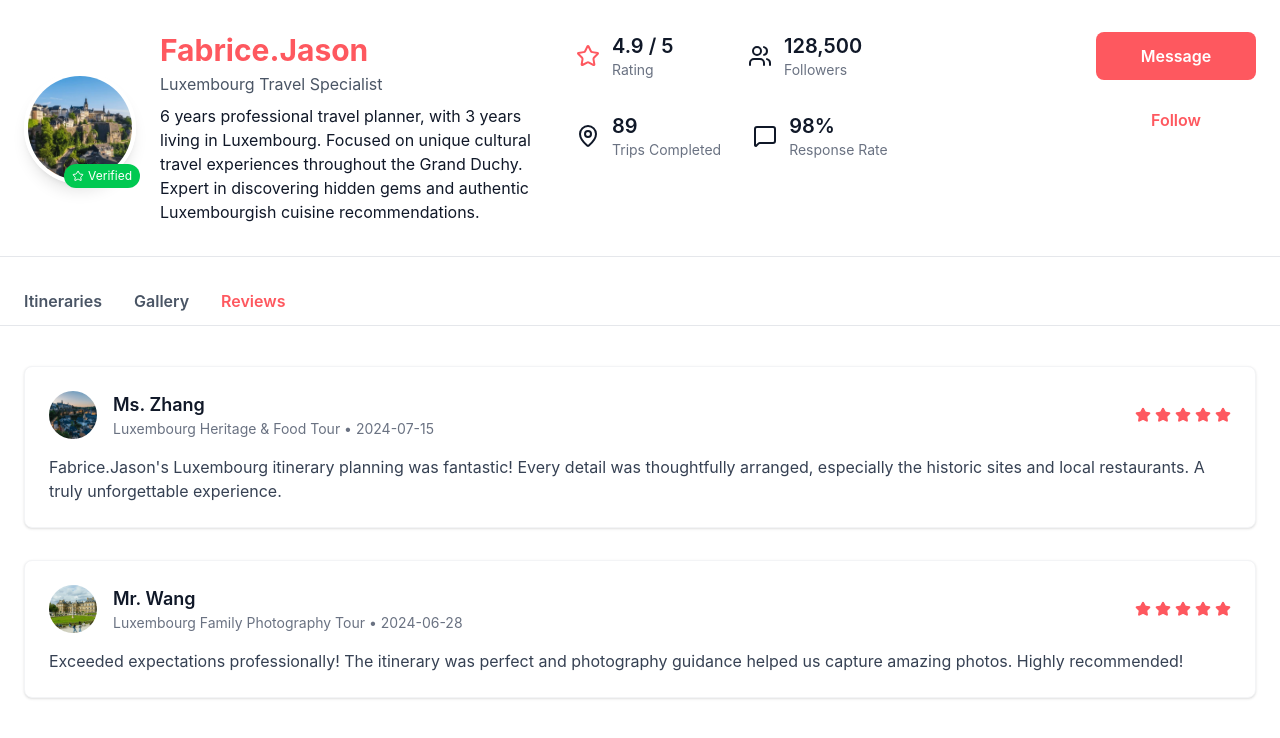
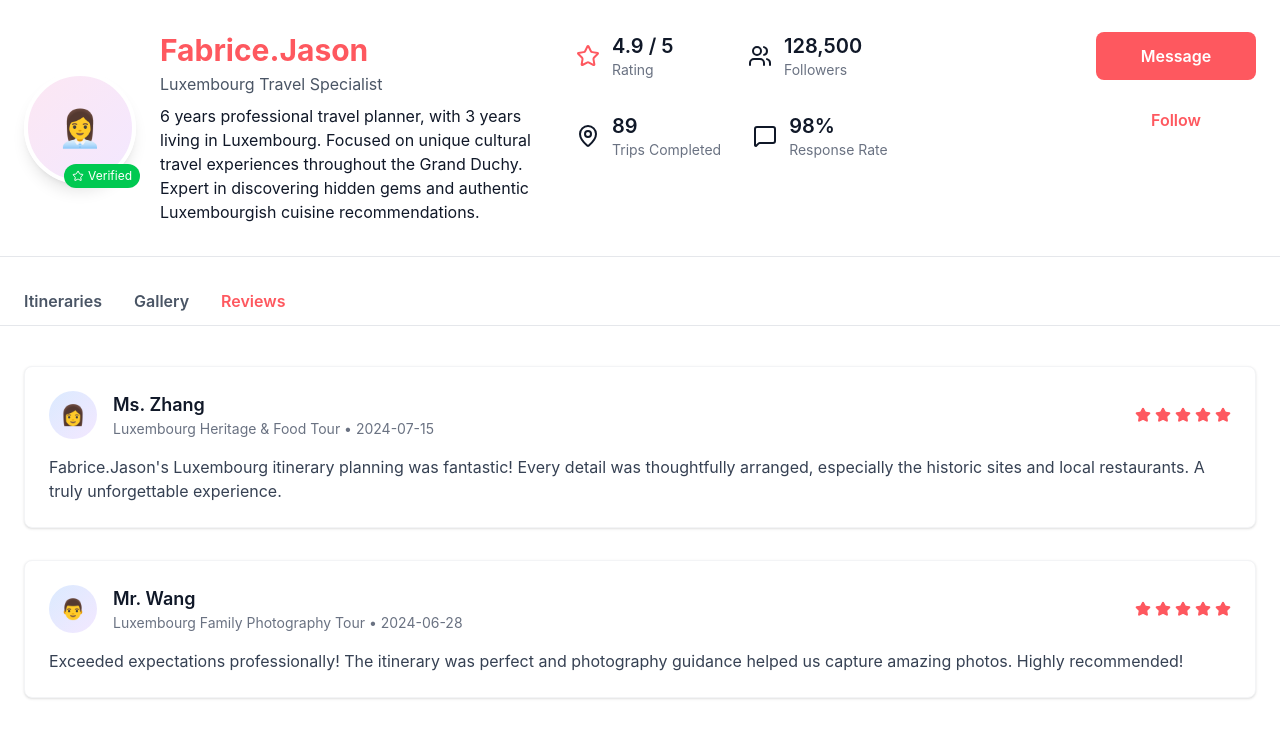
Before and after one commit to Daffodil404/uniloco-app, a Next.js app: page /example_influencer in a window 1280 px wide. Both pictures are taken after a click on the button "Reviews". Shown: the top 738 px of the page. Built offline with nearby package versions, Linux system fonts and the light colour scheme.

Commit message:
feat: avatar optimize

```diff
--- a/src/app/example_influencer/page.tsx
+++ b/src/app/example_influencer/page.tsx
@@ -27,7 +27,7 @@ const themeColor = '#fe585f';
 const influencer = {
   name: 'Fabrice.Jason',
   title: 'Luxembourg Travel Specialist',
-  avatar: '/static/real_pic1.png', // 使用真实图片替换 emoji
+  avatar: '👩‍💼', // 用 emoji 替换头像
   rating: 4.9,
   followers: 128500,
   totalTrips: 89,
@@ -82,7 +82,7 @@ const reviews = [
   {
     id: 1,
     user: 'Ms. Zhang',
-    avatar: '/static/real_pic2.png', // 使用真实图片替换 emoji
+    avatar: '👩', // 女性 emoji
     rating: 5,
     date: '2024-07-15',
     content:
@@ -92,7 +92,7 @@ const reviews = [
   {
     id: 2,
     user: 'Mr. Wang',
-    avatar: '/static/real_pic3.png', // 使用真实图片替换 emoji
+    avatar: '👨', // 男性 emoji
     rating: 5,
     date: '2024-06-28',
     content:
@@ -142,12 +142,8 @@ export default function TravelInfluencerProfile() {
         {/* Left: Avatar + Basic Info */}
         <div className="flex items-center gap-6 flex-shrink-0">
           <div className="relative">
-            <div className="w-28 h-28 rounded-full border-4 border-white shadow-lg overflow-hidden">
-              <img
-                src={influencer.avatar}
-                alt={influencer.name}
-                className="w-full h-full object-cover"
-              />
+            <div className="w-28 h-28 rounded-full border-4 border-white shadow-lg bg-gradient-to-br from-pink-100 to-purple-100 flex items-center justify-center text-4xl">
+              {influencer.avatar}
             </div>
             <div
               className="absolute -bottom-1 -right-1 bg-green-500 text-white text-xs px-2 py-1 rounded-full flex items-center gap-1"
@@ -324,12 +320,8 @@ export default function TravelInfluencerProfile() {
                 className="rounded-lg p-6 shadow-sm hover:shadow-md transition bg-white border border-gray-100"
               >
                 <header className="flex items-center gap-4 mb-4">
-                  <div className="w-12 h-12 rounded-full overflow-hidden">
-                    <img
-                      src={review.avatar}
-                      alt={review.user}
-                      className="w-full h-full object-cover"
-                    />
+                  <div className="w-12 h-12 rounded-full bg-gradient-to-br from-blue-100 to-purple-100 flex items-center justify-center text-xl">
+                    {review.avatar}
                   </div>
                   <div className="flex-1">
                     <h4 className="font-semibold text-lg">{review.user}</h4>
```
